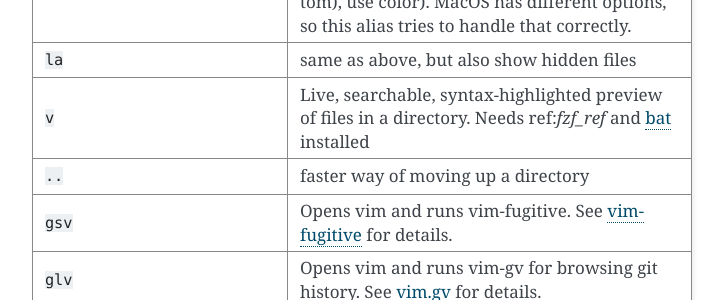
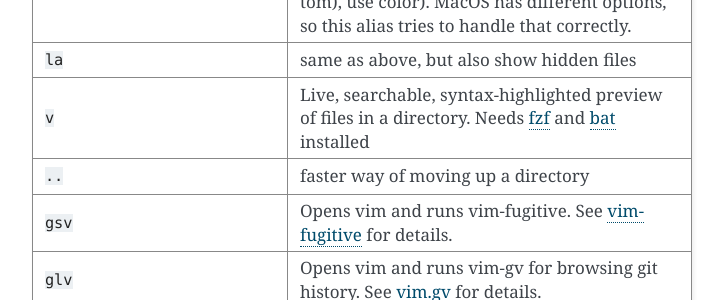
Before and after one commit to daler/dotfiles, a Sphinx documentation site: the page built from docs/bash.rst, in a window 1280 px wide and 900 px high, scrolled down 1440 px. Shown: the part 177-477 px from the top of the window, without its empty margins (388-1112 px from the left). Built offline with Sphinx 7.4.7, drawn with Linux system fonts in a browser that asks for light colours.

Commit message:
docs fix

```diff
--- a/docs/bash.rst
+++ b/docs/bash.rst
@@ -83,7 +83,7 @@ for the commands set for each alias.
 
     * - ``v``
       - Live, searchable, syntax-highlighted preview of files in a directory.
-        Needs ref:`fzf_ref` and :ref:`bat_ref` installed
+        Needs :ref:`fzf_ref` and :ref:`bat_ref` installed
 
     * - ``..``
       - faster way of moving up a directory
```
